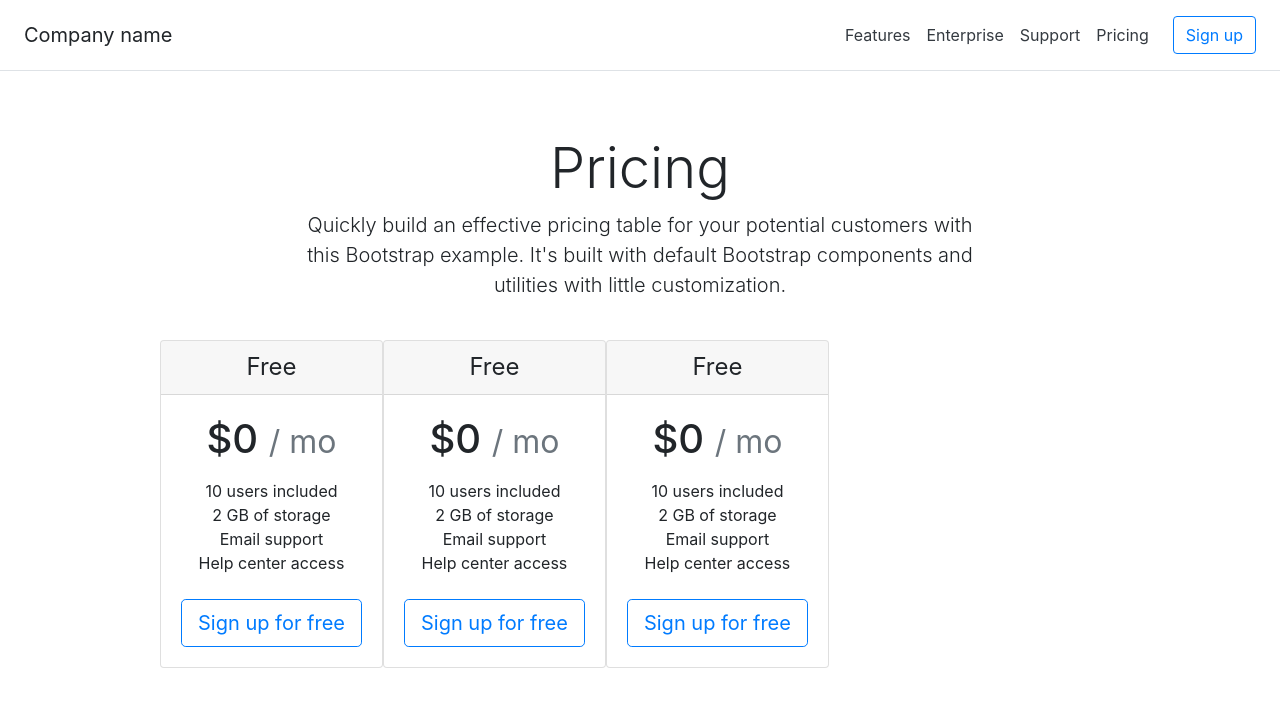
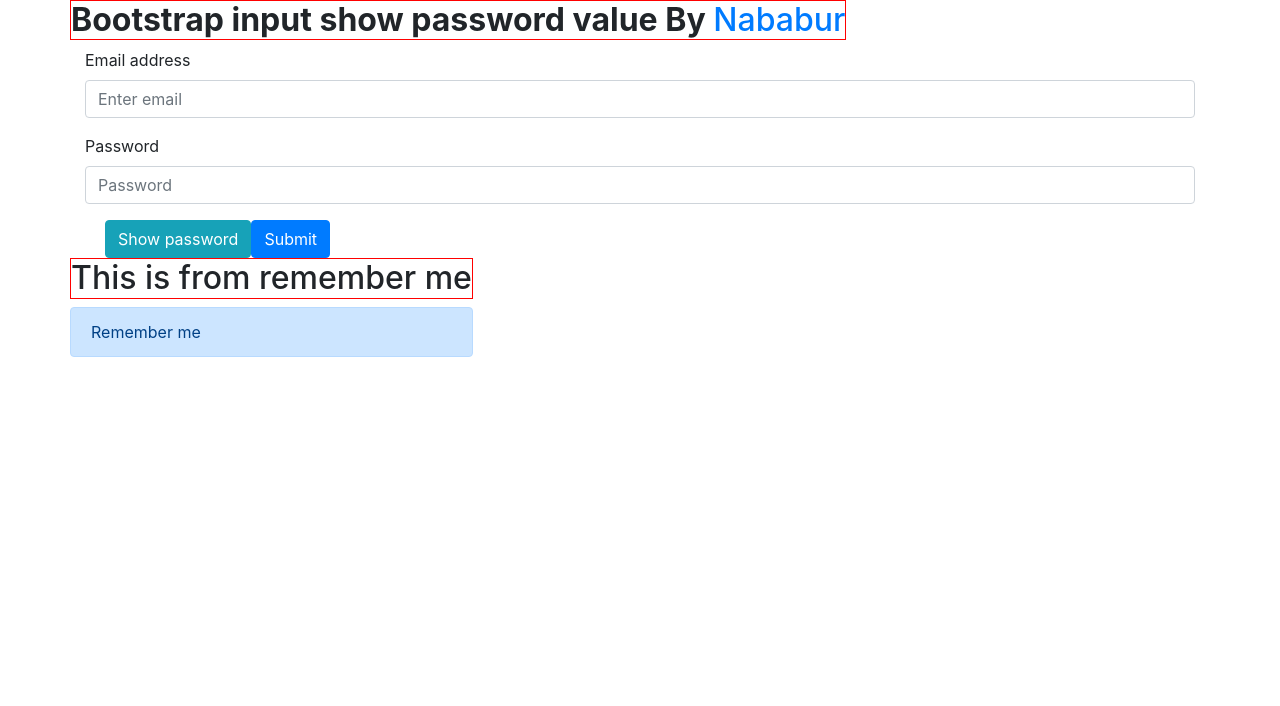
Before and after one commit to CodeKul/daily-angular-1030-1130-6thaug18, an Angular app in the folder angular/mysample/: page / in a window 1280 px wide. Shown: the top 706 px of the page. Built offline with nearby package versions, Linux system fonts and the light colour scheme.

Commit message:
encapsulation : css peircing and view encapsulation

```diff
--- a/angular/mysample/src/app/app.component.html
+++ b/angular/mysample/src/app/app.component.html
@@ -1 +1,5 @@
-<app-pricing></app-pricing>
+<!-- <app-pricing></app-pricing> -->
+
+<div class="container">
+    <app-login></app-login>
+</div>
--- a/angular/mysample/src/app/login/login.component.css
+++ b/angular/mysample/src/app/login/login.component.css
@@ -0,0 +1,3 @@
+:host ::ng-deep h2 {
+    border: 1px solid red;
+}
--- a/angular/mysample/src/app/login/login.component.ts
+++ b/angular/mysample/src/app/login/login.component.ts
@@ -1,9 +1,10 @@
-import { Component, OnInit } from '@angular/core';
+import { Component, OnInit, ViewEncapsulation } from '@angular/core';
 
 @Component({
   selector: 'app-login',
   templateUrl: './login.component.html',
-  styleUrls: ['./login.component.css']
+  styleUrls: ['./login.component.css'],
+  encapsulation : ViewEncapsulation.Emulated
 })
 export class LoginComponent implements OnInit {
 
@@ -11,5 +12,4 @@
 
   ngOnInit() {
   }
-
 }
--- a/angular/mysample/src/app/login/rmb-me.component.ts
+++ b/angular/mysample/src/app/login/rmb-me.component.ts
@@ -3,6 +3,7 @@
 @Component({
   selector: 'app-rmb-me',
   template: `
+  <h2>This is from remember me</h2>
   <div class="alert alert-primary" role="alert">
       <a>Remember me</a>
   </div>
```
